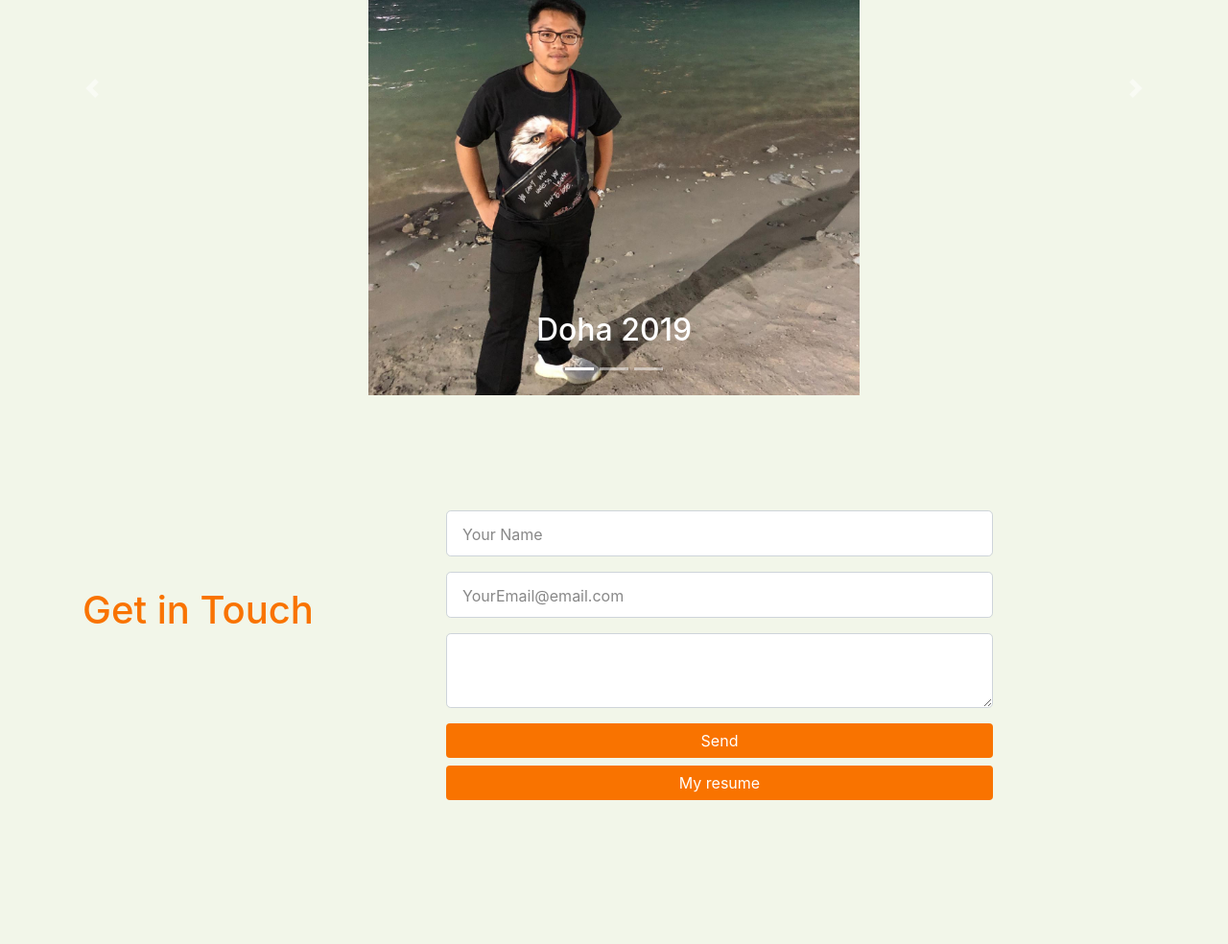
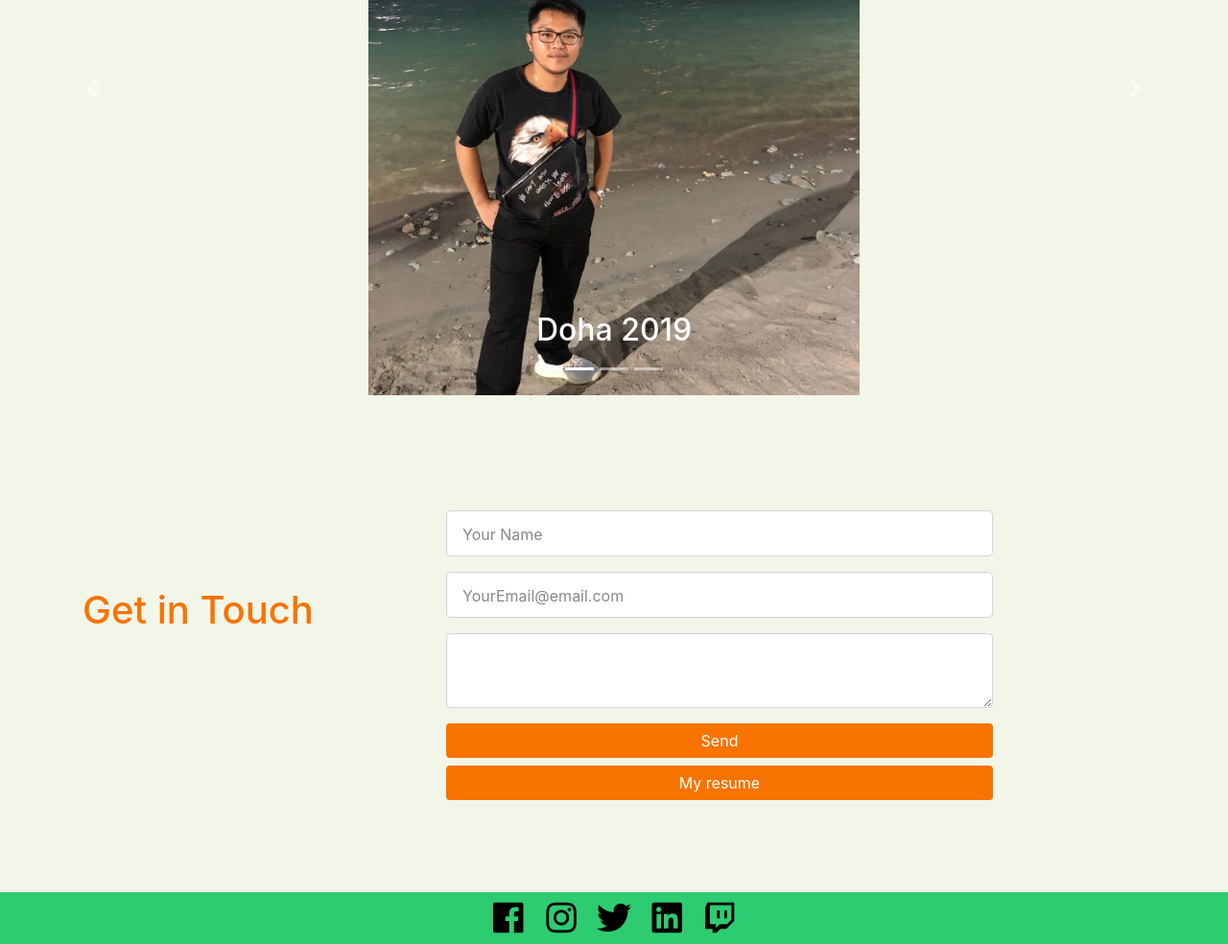
Before and after one commit to donhau1811/Donhau1811.github.io, a plain HTML site: page index.html in a window 1280 px wide. Shown: the part 2594-3578 px from the top of the page at 96% size. Before the commit the page ends 3524 px from the top, so only its background shows below. Drawn offline with nearby package versions, Linux system fonts and the light colour scheme.

Commit message:
added footer

```diff
--- a/css.css
+++ b/css.css
@@ -67,3 +67,20 @@ anchors are inline so you need ot make them block to go full width
   color: #888;
   font-size: 16px;
  }
+
+ /* social media icons styling */
+.social-icons {
+  font-size: 36px;
+  cursor: pointer;
+}
+.fa-facebook:hover,.fa-instagram:hover,.fa-twitter:hover,.fa-linkedin:hover, .fa-twitch:hover {
+  color: #008000;
+}
+.fab {
+  color: #000000;
+}
+/* footer styling */
+#footer {
+  background-color: #2ecc71;
+  text-align: center;
+}
--- a/index.html
+++ b/index.html
@@ -412,4 +412,18 @@ This is the most completed personal website I have ever created.
   </form>
  </div>
 </div>
+
+<!-- footer section-->
+<footer id="footer">
+  <div class="container-fluid">
+      <!-- social media icons -->
+      <div class="social-icons mt-4">
+          <a href="https://www.facebook.com/" target="_blank"><i class="fab fa-facebook"></i></a>
+          <a href="https://www.instagram.com/" target="_blank"><i class="fab fa-instagram"></i></a>
+          <a href="https://www.twitter.com/" target="_blank"><i class="fab fa-twitter"></i></a>
+          <a href="https://www.linkedin.com/" target="_blank"><i class="fab fa-linkedin"></i></a>
+          <a href="https://www.twitch.tv/" target="_blank"><i class="fab fa-twitch"></i></a>
+      </div>
+  </div>
+</footer>
 </body>
```
